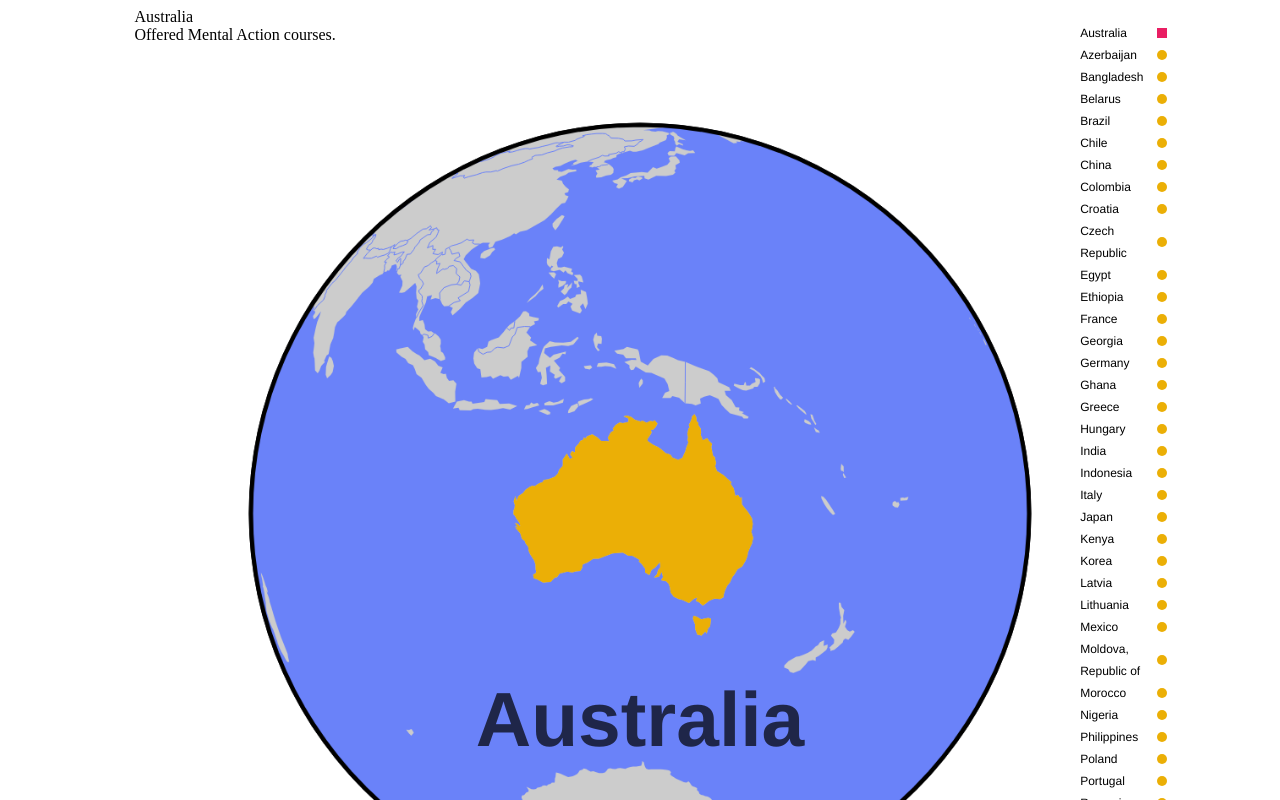
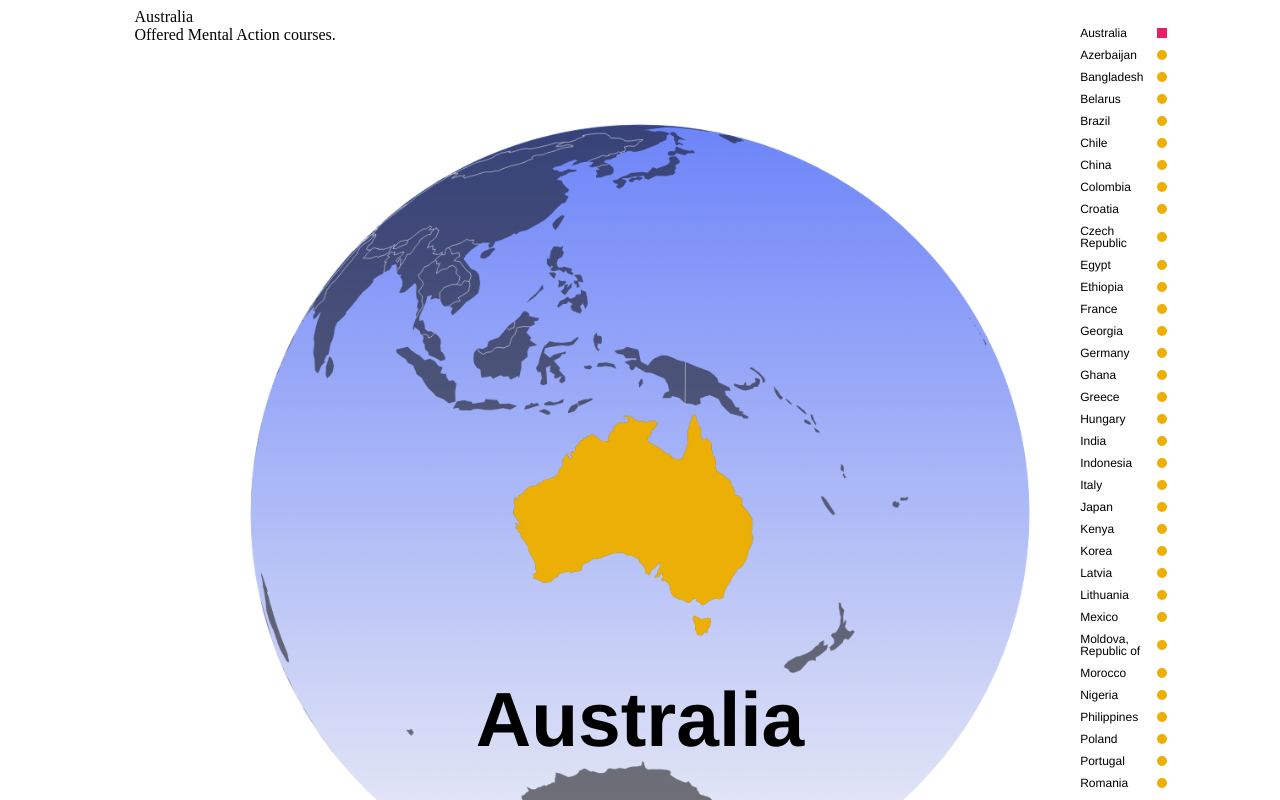
Before and after one commit to TheHaymaker/world-tour-d3js-demo, a plain HTML site: page index.html in a window 1280 px wide. Both pictures are taken after a click on the item "Australia". Shown: the top 800 px of the page. Drawn offline with Linux system fonts and the light colour scheme.

Commit message:
modifies styling a bit

```diff
--- a/scripts/app.js
+++ b/scripts/app.js
@@ -25,6 +25,11 @@ var width = 960,
       .attr("height", height);
 
   var c = canvas.node().getContext("2d");
+
+var grd = c.createLinearGradient(0,0,0,960);
+  grd.addColorStop(0,"#6a82f9");
+  // grd.addColorStop(1,"#041774");
+  grd.addColorStop(1,"whitesmoke");
 
   var path = d3.geo.path()
       .projection(projection)
@@ -76,7 +81,7 @@ var width = 960,
     (function transition() {
       if( APP.countries[ (i + 1) % n] ) {
         d3.transition()
-            .duration(2500)
+            .duration(1750)
             .each("start", function() {
               // console.log( topojson.feature(world, world.objects.countries).features );
               var countryName, countryProject, countryCourseStatus;
@@ -121,11 +126,11 @@ var width = 960,
                 return function(t) {
                   projection.rotate(r(t));
                   c.clearRect(0, 0, width, height);
-                  c.strokeStyle = "#000", c.lineWidth = 5, c.beginPath(), path(APP.globe), c.stroke(), c.fillStyle = '#6a82f9'; c.fill();
-                  c.fillStyle = "#ccc", c.beginPath(), path(APP.land), c.fill();
+                  c.strokeStyle = grd, c.lineWidth = 1, c.beginPath(), path(APP.globe), c.stroke(), c.fillStyle = grd, c.fill();
+                  c.fillStyle = "rgba(9,9,9,0.53)", c.beginPath(), path(APP.land), c.fill();
                   c.fillStyle = "#ebaf06", c.beginPath(), path(countries[i]), c.fill();
-                  c.strokeStyle = "#6a82f9", c.lineWidth = 1, c.beginPath(), path(APP.borders), c.stroke();
-                  c.strokeStyle = "#000", c.lineWidth = 5, c.beginPath(), path(APP.globe), c.stroke();
+                   c.strokeStyle = "rgba(245,245,245,0.53)", c.lineWidth = 1, c.beginPath(), path(APP.borders), c.stroke();
+                  // c.strokeStyle = grd, c.lineWidth = 1, c.beginPath(), path(APP.globe), c.stroke();
                 }
               };
             })
@@ -140,7 +145,7 @@ var width = 960,
             } else if (APP.counter < cLength) {
               APP.counter++;
               // console.log("_____HELL YEAH_____");
-              return 2000;
+              return 3500;
             }
           })
           .transition()
@@ -165,7 +170,7 @@ var width = 960,
   function drawCountry(country) {
   (function transition() {
   d3.transition()
-  .duration(2500)
+  .duration(1750)
   .each("start", function() {
     // console.log( topojson.feature(world, world.objects.countries).features );
     var countryName, countryProject, countryCourseStatus;
@@ -202,12 +207,11 @@ var width = 960,
       return function(t) {
         projection.rotate(r(t));
         c.clearRect(0, 0, width, height);
-        c.strokeStyle = "#000", c.lineWidth = 5, c.beginPath(), path(APP.globe), c.stroke(), c.fillStyle = '#6a82f9';
-        c.fill();
-        c.fillStyle = "#ccc", c.beginPath(), path(APP.land), c.fill();
+        c.strokeStyle = grd, c.lineWidth = 1, c.beginPath(), path(APP.globe), c.stroke(), c.fillStyle = grd, c.fill();
+        c.fillStyle = "rgba(9,9,9,0.53)", c.beginPath(), path(APP.land), c.fill();
         c.fillStyle = "#ebaf06", c.beginPath(), path(country), c.fill();
-        c.strokeStyle = "#6a82f9", c.lineWidth = 1, c.beginPath(), path(APP.borders), c.stroke();
-        c.strokeStyle = "#000", c.lineWidth = 5, c.beginPath(), path(APP.globe), c.stroke();
+         c.strokeStyle = "rgba(245,245,245,0.53)", c.lineWidth = 1, c.beginPath(), path(APP.borders), c.stroke();
+        // c.strokeStyle = grd, c.lineWidth = 1, c.beginPath(), path(APP.globe), c.stroke();
     };
   })
   .transition()
--- a/styles/main.css
+++ b/styles/main.css
@@ -38,7 +38,6 @@ h1.map-country-title_main {
             transform-origin: 50%;
     -webkit-transform: translate(-50%, -50%);
             transform: translate(-50%, -50%);
-    opacity: 0.7;
 }
 
 .map-scroll-hide {
@@ -66,9 +65,10 @@ ul.map-key-list {
 
 li.map-key-list-item {
     font-size: 12px;
-    line-height: 22px;
-    position: relative
-    ;
+    line-height: 12px;
+    position: relative;
+    padding-top: 5px;
+    padding-bottom: 5px;
 }
 
 li.map-key-list-item:after {
```
